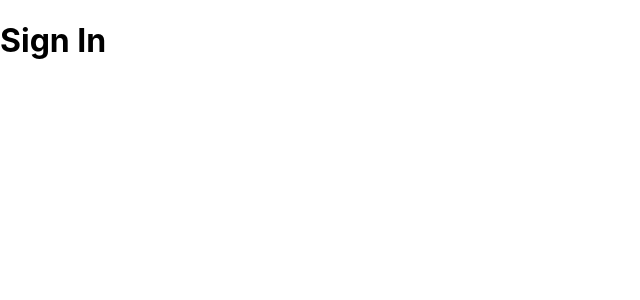
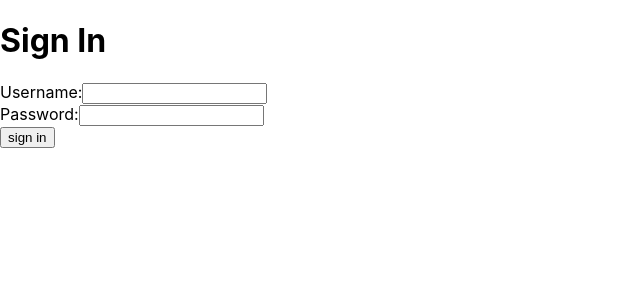
Before and after one commit to Engyyyy/hack-and-snack, a React (Create React App) app in the folder frontend/: page /signin in a window 1280 px wide. Shown: the top 300 px of the page, without its empty margins (0-640 px from the left). Built offline with nearby package versions, Linux system fonts and the light colour scheme.

Commit message:
basic sign in component

```diff
--- a/frontend/src/components/SignIn.jsx
+++ b/frontend/src/components/SignIn.jsx
@@ -1,10 +1,37 @@
 import React, { Component } from 'react';
 
 class SignIn extends Component {
+
+    state = {
+        username: '',
+        password: '',
+    }
+
+    handleSubmit = (event) => {
+        event.preventDefault();
+    }
+
     render() {
         return (
             <div>
                 <h1>Sign In</h1>
+                <form onSubmit={this.handleSubmit}>
+                    <div>
+                        <label>Username:</label>
+                        <input required
+                        type="text"
+                        value={this.state.username}
+                        onChange={(event) => this.setState({username: event.target.value})} />
+                    </div>
+                    <div>
+                        <label>Password:</label>
+                        <input required
+                        type="text"
+                        value={this.state.password}
+                        onChange={(event) => this.setState({password: event.target.value})} />
+                    </div>
+                    <input type="submit" value="sign in" />
+                </form>
             </div>
         );
     }
--- a/frontend/src/components/SignUp.jsx
+++ b/frontend/src/components/SignUp.jsx
@@ -78,7 +78,7 @@ class SignUp extends Component {
                         value={this.state.birthday}
                         onChange={(event) => this.setState({birthday: event.target.value})} />
                     </div>
-                    <input type="submit"/>
+                    <input type="submit" value="sign up"/>
                 </form>
             </div>
         );
```
